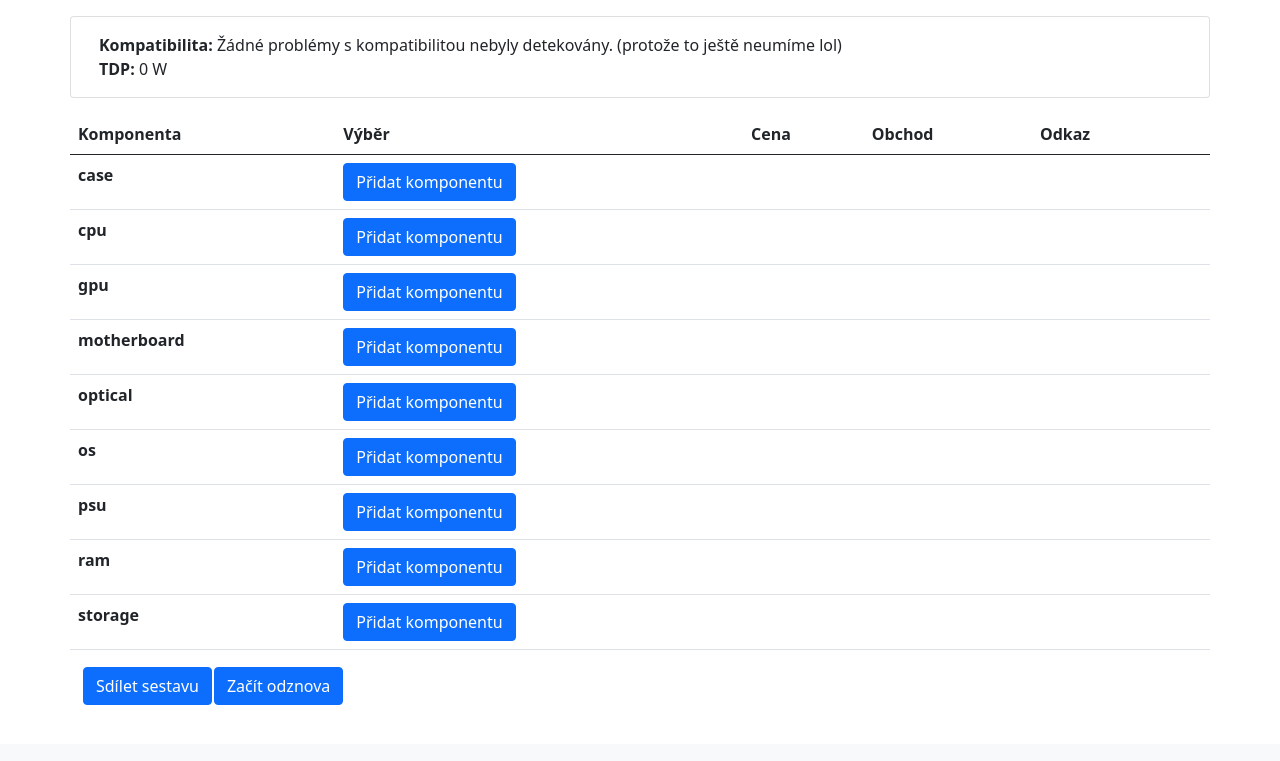
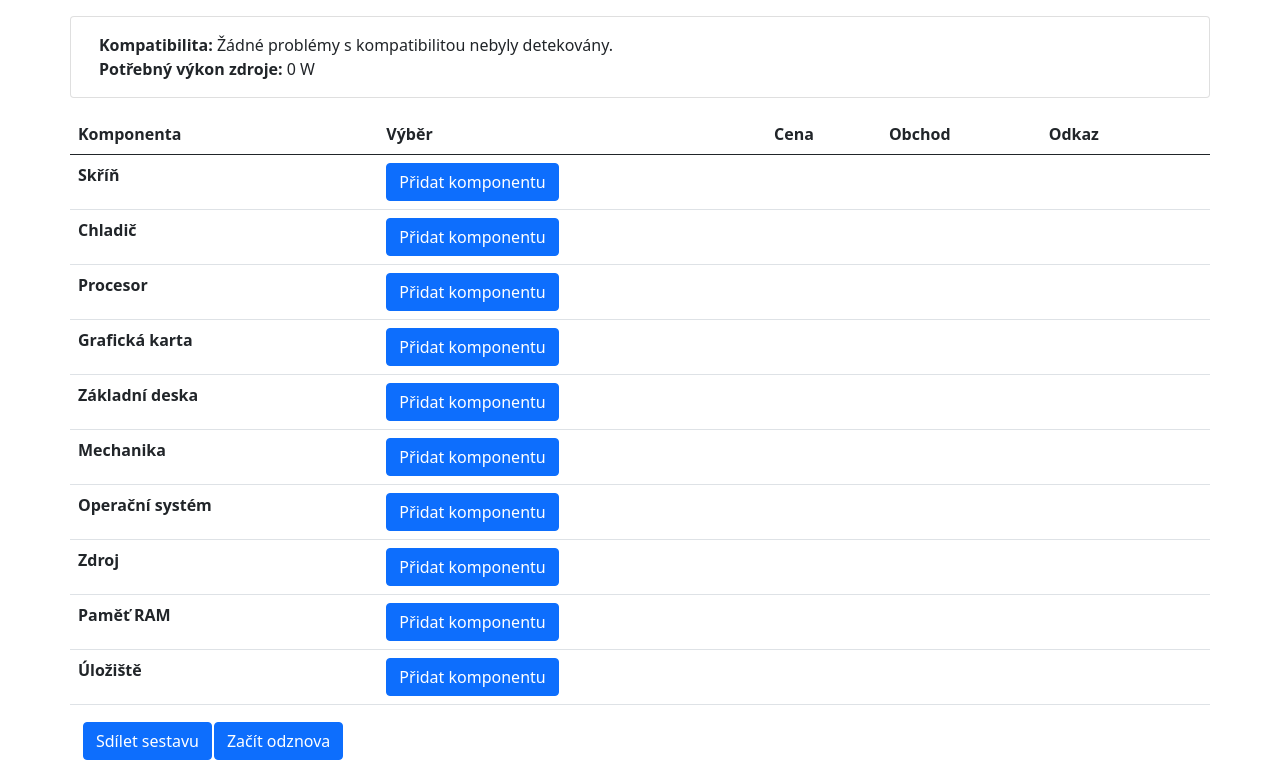
Before and after one commit to Projekt-Kompis/kompis-web, a PHP site: page /create_assembly.php in a window 1280 px wide. Shown: the part 56-817 px from the top of the page. Before the commit the page ends 761 px from the top, so only its background shows below. Run offline with PHP 8.4, Linux system fonts and the light colour scheme.

Commit message:
Last minute changes

```diff
--- a/create_assembly.php
+++ b/create_assembly.php
@@ -7,8 +7,8 @@ PageRenderer::renderHeader($db);
     <p>
       <div class="card">
         <div class="card-body">
-          <b>Kompatibilita:</b> Žádné problémy s kompatibilitou nebyly detekovány. (protože to ještě neumíme lol)<br>
-          <b>TDP:</b> <?php echo MainLib::getTotalTDP($db); ?> W
+          <b>Kompatibilita:</b> Žádné problémy s kompatibilitou nebyly detekovány.<br>
+          <b>Potřebný výkon zdroje:</b> <?php echo MainLib::getTotalTDP($db); ?> W
         </div>
       </div>
     </p>
@@ -16,15 +16,8 @@ PageRenderer::renderHeader($db);
   <div class="row fill d-flex justify-content-start content buffer">
         <?php
         PageRenderer::renderChoiceHeader();
-        PageRenderer::renderChoice($db, 'case');
-        PageRenderer::renderChoice($db, 'cpu');
-        PageRenderer::renderChoice($db, 'gpu');
-        PageRenderer::renderChoice($db, 'motherboard');
-        PageRenderer::renderChoice($db, 'optical');
-        PageRenderer::renderChoice($db, 'os');
-        PageRenderer::renderChoice($db, 'psu');
-        PageRenderer::renderChoice($db, 'ram');
-        PageRenderer::renderChoice($db, 'storage');
+        foreach(MainLib::getPartTypes() as &$partType)
+          PageRenderer::renderChoice($db, $partType);
         PageRenderer::renderChoiceFooter();
         ?>
     <?php PageRenderer::renderCreateButtons(); ?>
--- a/incl/mainLib.php
+++ b/incl/mainLib.php
@@ -1,7 +1,7 @@
 <?php
 class MainLib {
 	public static function getPartTypes(){
-		return ['case', 'cpu', 'gpu', 'motherboard', 'optical', 'os', 'psu', 'ram', 'storage'];
+		return ['case', 'cooler', 'cpu', 'gpu', 'motherboard', 'optical', 'os', 'psu', 'ram', 'storage'];
 	}
 	public static function getListingType($db, $id){
 		$type = $db->prepare("SELECT part.type
@@ -168,7 +168,7 @@ class MainLib {
 		return $choice[0]['id'];
 	}
 	public static function getListings($db, $type, $incompatible = false){
-		$tables = ['case' => 'part_case', 'cpu' => 'part_cpu', 'gpu' => 'part_gpu', 'motherboard' => 'part_motherboard', 'optical' => 'part_optical', 'os' => 'part_os', 'psu' => 'part_psu', 'ram' => 'part_ram', 'storage' => 'part_storage'];
+		$tables = ['case' => 'part_case', 'cooler' => 'part_cooler', 'cpu' => 'part_cpu', 'gpu' => 'part_gpu', 'motherboard' => 'part_motherboard', 'optical' => 'part_optical', 'os' => 'part_os', 'psu' => 'part_psu', 'ram' => 'part_ram', 'storage' => 'part_storage'];
 		if(!isset($tables[$type]))
 			return false;
 
@@ -192,6 +192,15 @@ class MainLib {
 					$pdoArray['cpuSocket'] = $motherboard->getCPUSocket();
 				}
 				$typespecific = ", part_cpu.cpu_socket, part_cpu.frequency, part_cpu.core_count, part_cpu.tdp, part_cpu.userbenchmark_score";
+				break;
+			case 'cooler':
+				$cpu = MainLib::getCurrentChoiceID($db, 'cpu');
+				if($cpu){
+					$cpu = new CPU($db, MainLib::getPartIDFromListing($db, $cpu));
+					$where = "AND part_cooler.cpu_socket = :cpuSocket ";
+					$pdoArray['cpuSocket'] = $cpu->getCPUSocket();
+				}
+				$typespecific = ", part_cooler.cpu_socket";
 				break;
 			case 'gpu':
 				$typespecific = ", part_gpu.vram, part_gpu.tdp, part_gpu.userbenchmark_score";
--- a/incl/pageRenderer.php
+++ b/incl/pageRenderer.php
@@ -152,13 +152,16 @@ class PageRenderer {
 				echo '<th scope="col">Socket</th>';
 				echo '<th scope="col">Frekvence</th>';
 				echo '<th scope="col">Počet jader</th>';
-				echo '<th scope="col">TDP</th>';
+				echo '<th scope="col">Potřebný výkon zdroje</th>';
 				echo '<th scope="col">Cena/výkon</th>';
 				break;
 			case 'gpu':
 				echo '<th scope="col">Paměť</th>';
-				echo '<th scope="col">TDP</th>';
+				echo '<th scope="col">Potřebný výkon zdroje</th>';
 				echo '<th scope="col">Cena/výkon</th>';
+				break;
+			case 'cooler':
+				echo '<th scope="col">Socket</th>';
 				break;
 			case 'motherboard':
 				echo '<th scope="col">Druh základní desky</th>';
@@ -207,6 +210,9 @@ class PageRenderer {
 					<td>{$listing['core_count']}</td>
 					<td>{$listing['tdp']}</td>
 					<td>{$listing['listing_score']}</td>";
+				break;
+			case 'cooler':
+				echo "<td>{$listing['cpu_socket']}</td>";
 				break;
 			case 'gpu':
 				if($listing['price'] != 0)
@@ -269,6 +275,7 @@ class PageRenderer {
 		<?php
 	}
 	public static function renderChoice($db, $type, $choiceArray = null, $renderButtons = true, $isReplacement = false){
+		$readablePartTypes = ['case' => 'Skříň', 'cooler' => 'Chladič', 'cpu' => 'Procesor', 'gpu' => 'Grafická karta', 'motherboard' => 'Základní deska', 'optical' => 'Mechanika', 'os' => 'Operační systém', 'psu' => 'Zdroj', 'ram' => 'Paměť RAM', 'storage' => 'Úložiště'];
 		if(!isset($choiceArray))
 			$choiceArray = MainLib::getCurrentChoiceArray($type);
 		$choices = MainLib::getChoicesInfo($db, $type, $choiceArray);
@@ -285,7 +292,7 @@ class PageRenderer {
 			else
 				$trClass = '';
 			echo "<tr{$trClass}>
-          <th scope=\"row\">{$type}</th>
+          <th scope=\"row\">{$readablePartTypes[$type]}</th>
           <td>{$listing['model']}</td>
           <td>{$renderablePrice}</td>
           <td>{$listing['store']}</td>
@@ -297,7 +304,7 @@ class PageRenderer {
 		}
 		if((empty($choices) || in_array($type, ['optical', 'storage', 'ram'])) && $renderButtons){ //TODO: check similar ram
 			echo "<tr>
-	          <th scope=\"row\">{$type}</th>
+	          <th scope=\"row\">{$readablePartTypes[$type]}</th>
 	          <td>";
 	          	PageRenderer::renderViewButton($type);
 		        echo "</td>
@@ -328,14 +335,14 @@ class PageRenderer {
               <input type="text" class="form-control" id="usernameForm" name="username">
             </div>
             <div class="mb-3">
-              <label for="emailForm" class="form-label">Emailová adresa</label>
+              <label for="emailForm" class="form-label">E-mailová adresa</label>
               <input type="email" class="form-control" id="emailForm" aria-describedby="emailHelp" name="email">
-              <div id="emailHelp" class="form-text">Vaše emailová adresa nebude sdílena s Minecrafákem.</div>
+              <div id="emailHelp" class="form-text">Vaše e-mailová adresa nebude s nikým sdílena.</div>
             </div>
             <div class="mb-3">
               <label for="passwordForm" class="form-label">Heslo</label>
               <input type="password" class="form-control" id="passwordForm" aria-describedby="passwordHelp" name="password">
-              <div id="passwordHelp" class="form-text">Doporučujeme něco bezpečného. (třeba ABCabc123)</div>
+              <div id="passwordHelp" class="form-text">Doporučujeme něco bezpečného. (např. ABCabc123)</div>
             </div>
             <button type="submit" class="btn btn-primary">Vytvořit účet</button>
           </form>
@@ -354,8 +361,8 @@ class PageRenderer {
 				  <input type="radio" class="btn-check" name="visibility" id="unlistedRadio" autocomplete="off" value="unlisted">
 				  <label class="btn btn-outline-primary" for="unlistedRadio">Neveřejná</label>
 
-				  <input type="radio" class="btn-check" name="visibility" id="privateRadio" autocomplete="off" value="private">
-				  <label class="btn btn-outline-primary" for="privateRadio">Soukromá</label>
+				  <!--<input type="radio" class="btn-check" name="visibility" id="privateRadio" autocomplete="off" value="private">
+				  <label class="btn btn-outline-primary" for="privateRadio">Soukromá</label>-->
 				</div>
 			</div>
 			<?php if(!AccountManager::isAccountLoggedIn()){ ?>
@@ -428,7 +435,7 @@ class PageRenderer {
 		foreach($comments as &$comment){ ?>
 		    	<div class="card p-3 m-2">
 				        <div class="comment-heading">
-				            <div class="comment-voting">
+				            <!--<div class="comment-voting">
 				                <button type="button">
 				                    <span aria-hidden="true">&#9650;</span>
 				                    <span class="sr-only">Hlasovat pro</span>
@@ -437,11 +444,11 @@ class PageRenderer {
 				                    <span aria-hidden="true">&#9660;</span>
 				                    <span class="sr-only">Hlasovat proti</span>
 				                </button>
-				            </div>
+				            </div>-->
 				            <div class="comment-info">
 				                <a href="#" class="author-link"><?= AccountManager::getUsername($db, $comment['account_id']) ?></a>
 				                <p class="m-0">
-				                    1 bod &bull; <?= $comment['time_created'] ?>
+				                    <!--1 bod &bull; --><?= $comment['time_created'] ?>
 				                </p>
 				            </div>
 				        </div>
@@ -450,7 +457,7 @@ class PageRenderer {
 				            <p>
 				                <?= htmlspecialchars($comment['text']) ?>
 				            </p>
-				            <button type="button" class="btn btn-primary">Odpovědět</button>
+				            <!--<button type="button" class="btn btn-primary">Odpovědět</button>-->
 				        </div>
 			    </div>
 		<?php }
--- a/style/style.css
+++ b/style/style.css
@@ -54,3 +54,9 @@
      float: left;
      padding: 1px;
 }
+.choice-invalid {
+    background-color: red;
+}
+.choice-replacement {
+    background-color: lime;
+}
```
Also changed, not shown: index.php (+8 -1 lines).
